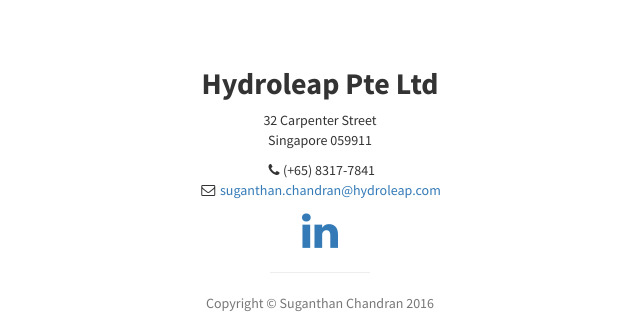
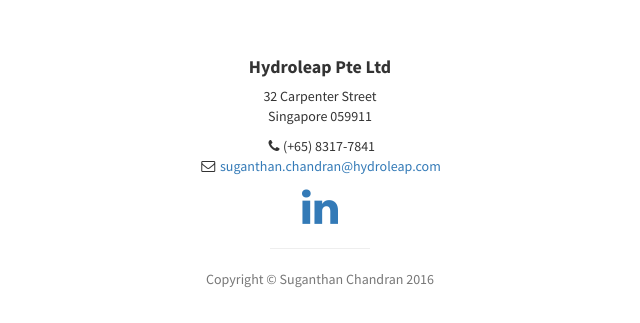
Before and after one commit to SuganthanChandran/Hydroleap, a plain HTML site: page index.html in a window 1280 px wide. Shown: the part 3076-3399 px from the top of the page, without its empty margins (320-960 px from the left). After the commit the page ends 3375 px from the top, so only its background shows below. Drawn offline with Linux system fonts and the light colour scheme; grey boxes are pictures that could not be loaded.

Commit message:
editted font

```diff
--- a/index.html
+++ b/index.html
@@ -220,8 +220,8 @@
         <div class="container">
             <div class="row">
                 <div class="col-lg-10 col-lg-offset-1 text-center">
-                    <h2><strong>Hydroleap Pte Ltd</strong>
-                    </h2>
+                    <h4><strong>Hydroleap Pte Ltd</strong>
+                    </h4>
                     <p>32 Carpenter Street
                         <br>Singapore 059911</p>
                     <ul class="list-unstyled">
```
